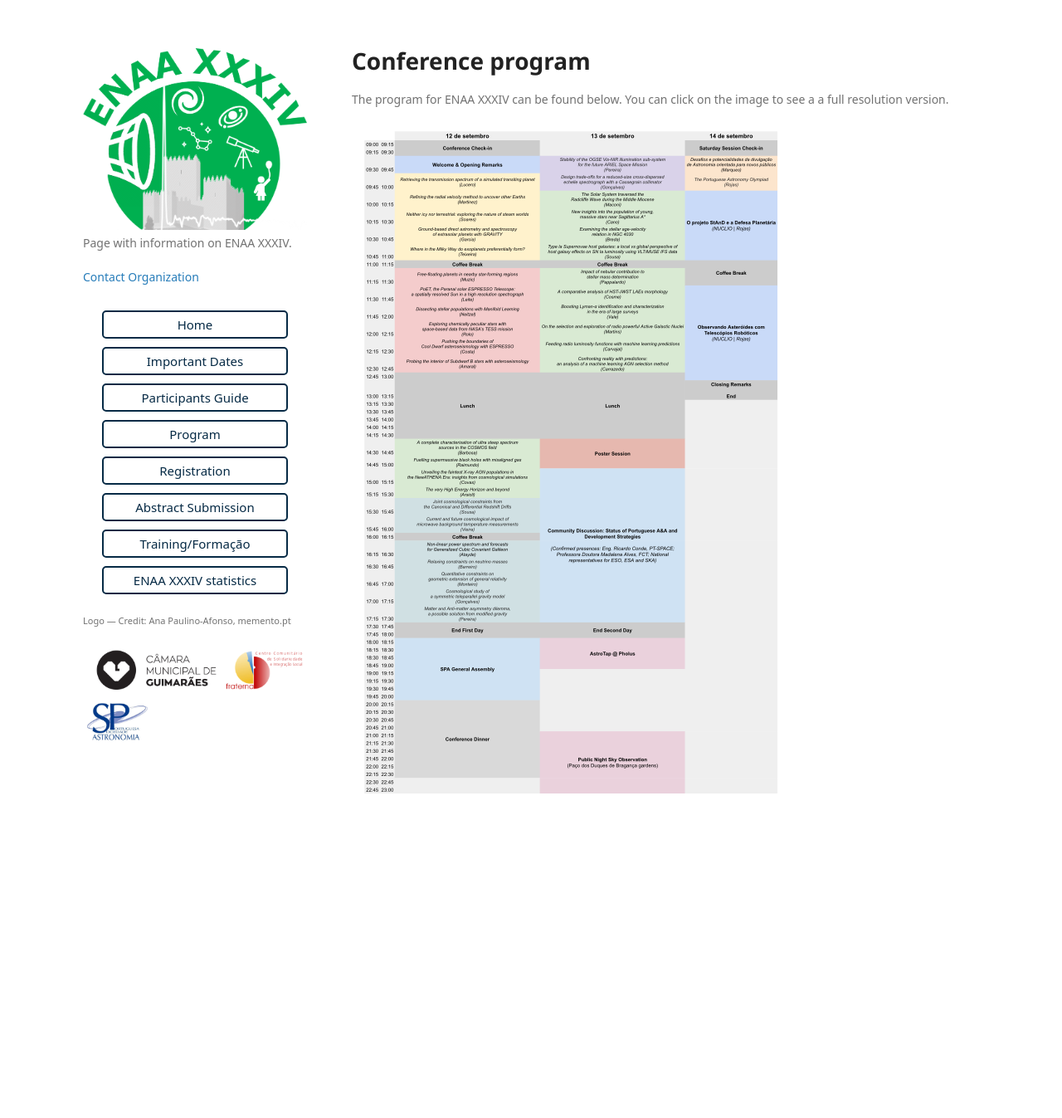
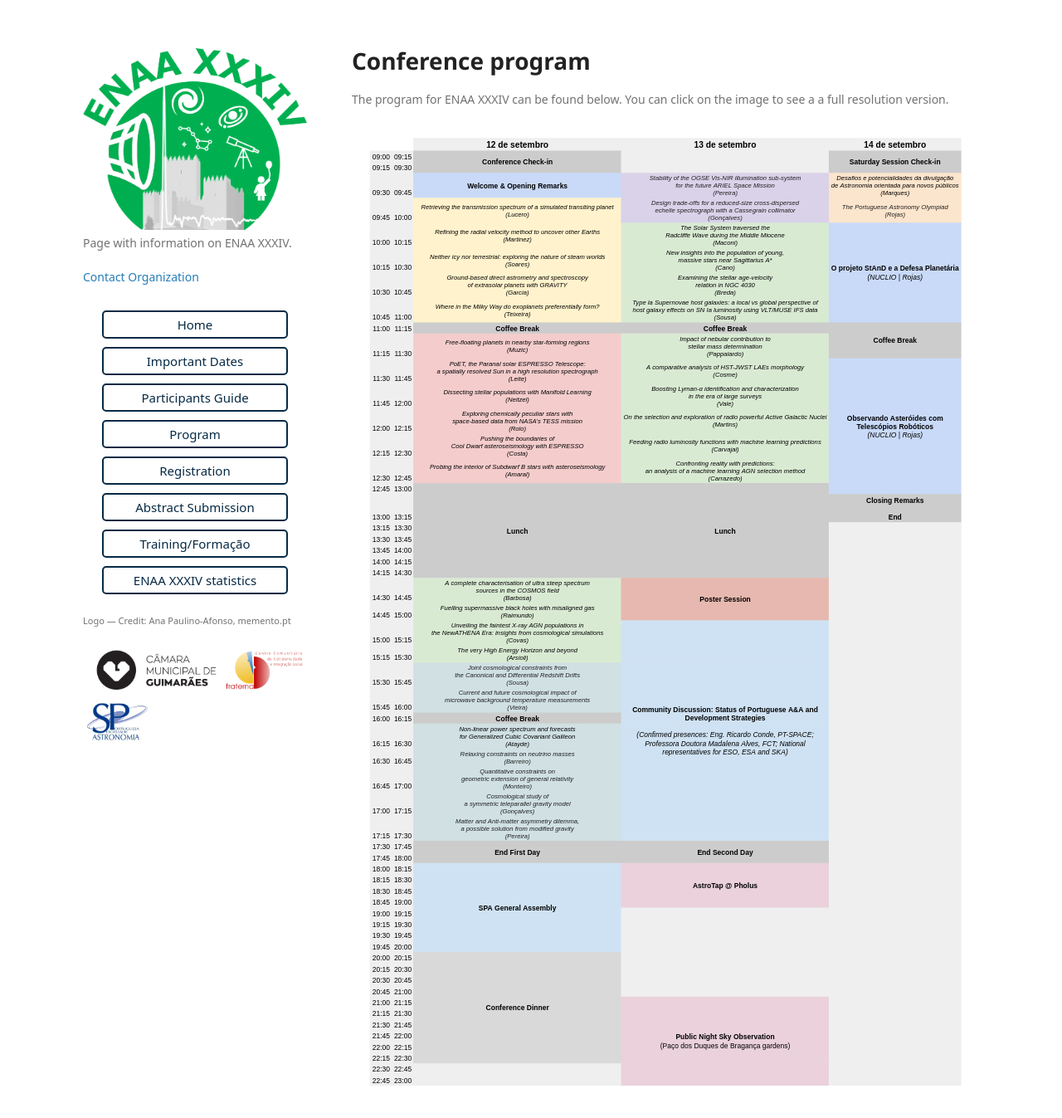
Before and after one commit to ENAA-XXXIV/ENAA-XXXIV.github.io, a Jekyll site: the page built from program.md, in a window 1280 px wide and 1373 px high. Shown: the top 1347 px of the window at 83% size. Built offline with Jekyll 4.4.1, drawn with Linux system fonts in a browser that asks for light colours; some web fonts are replaced; our own code applies the rules of GitHub Pages for plain Markdown files.

Commit message:
Test with centered images

```diff
--- a/program.md
+++ b/program.md
@@ -2,4 +2,9 @@
 
 The program for ENAA XXXIV can be found below. You can click on the image to see a a full resolution version.
 
-[![ENAA XXXIV Program](assets/images/ENAA2024_FinalProgram.png)](https://enaa-xxxiv.github.io/assets/images/ENAA2024_FinalProgram.pdf)
+
+<p align="center">
+  <a href="https://enaa-xxxiv.github.io/assets/images/ENAA2024_FinalProgram.pdf">
+    <img src="assets/images/ENAA2024_FinalProgram.svg" alt="ENAA XXXIV Program" style="width: 100%; height: auto;">
+  </a>
+</p>
```
Also changed, not shown: guide.md (+6 -1 lines), assets/images/ENAA2024_FinalProgram.svg (added).
